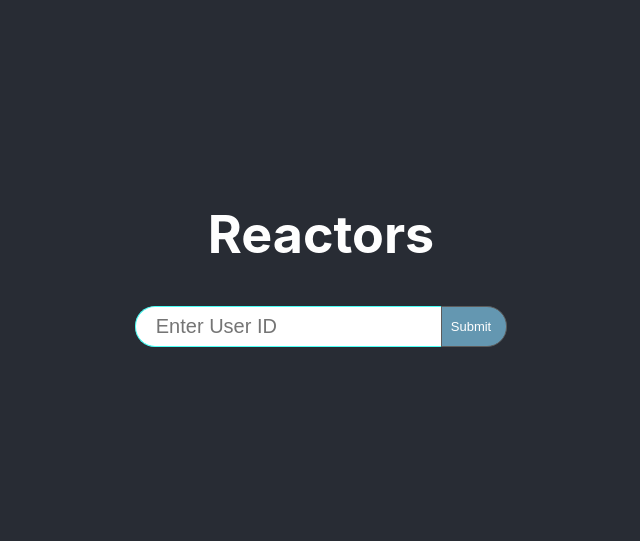
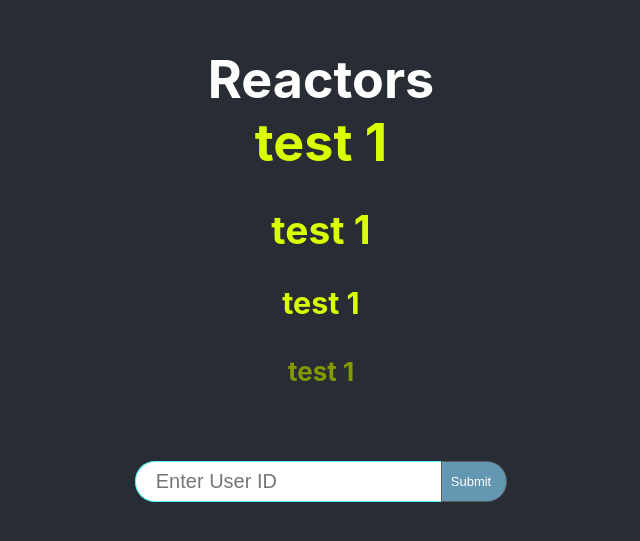
Before and after one commit to jgverzosa/cloud-react, a React (Create React App) app: page / in a window 1280 px wide. Shown: the part 105-646 px from the top of the page, without its empty margins (319-959 px from the left). Built offline with nearby package versions, Linux system fonts and the light colour scheme.

Commit message:
Add node-sass

```diff
--- a/package.json
+++ b/package.json
@@ -28,5 +28,8 @@
       "last 1 firefox version",
       "last 1 safari version"
     ]
+  },
+  "devDependencies": {
+    "node-sass": "^4.13.0"
   }
 }
--- a/src/components/Forms.js
+++ b/src/components/Forms.js
@@ -1,5 +1,5 @@
 import React, { Component } from 'react'
-import './Forms.css'
+import './Forms.scss'
 import Avatar from './Avatar.js'
 
 export class Forms extends Component {
@@ -56,6 +56,10 @@ export class Forms extends Component {
 
         return (
             <div>
+                <h1 className="h1-yellow">test 1</h1>
+                <h2 className="h2-yellow">test 1</h2>
+                <h3 className="h3-yellow">test 1</h3>
+                <h4 className="h4-yellow">test 1</h4>
                 <form onSubmit={this.handleSubmit}>
                     <input
                         className="input-userid"
--- a/src/components/Forms.css
+++ b/src/components/Forms.scss
@@ -1,3 +1,21 @@
+$font-yellow: #d9ff00;
+
+.h1-yellow {
+    color: $font-yellow;
+}
+
+.h2-yellow {
+    color: $font-yellow;
+}
+
+.h3-yellow {
+    color: $font-yellow;
+}
+
+.h4-yellow {
+    color: darken($font-yellow, 20%);
+}
+
 form {
     padding: 40px;
 }
```
Also changed, not shown: 1 other file (tests, documents, lock files or other folders).
